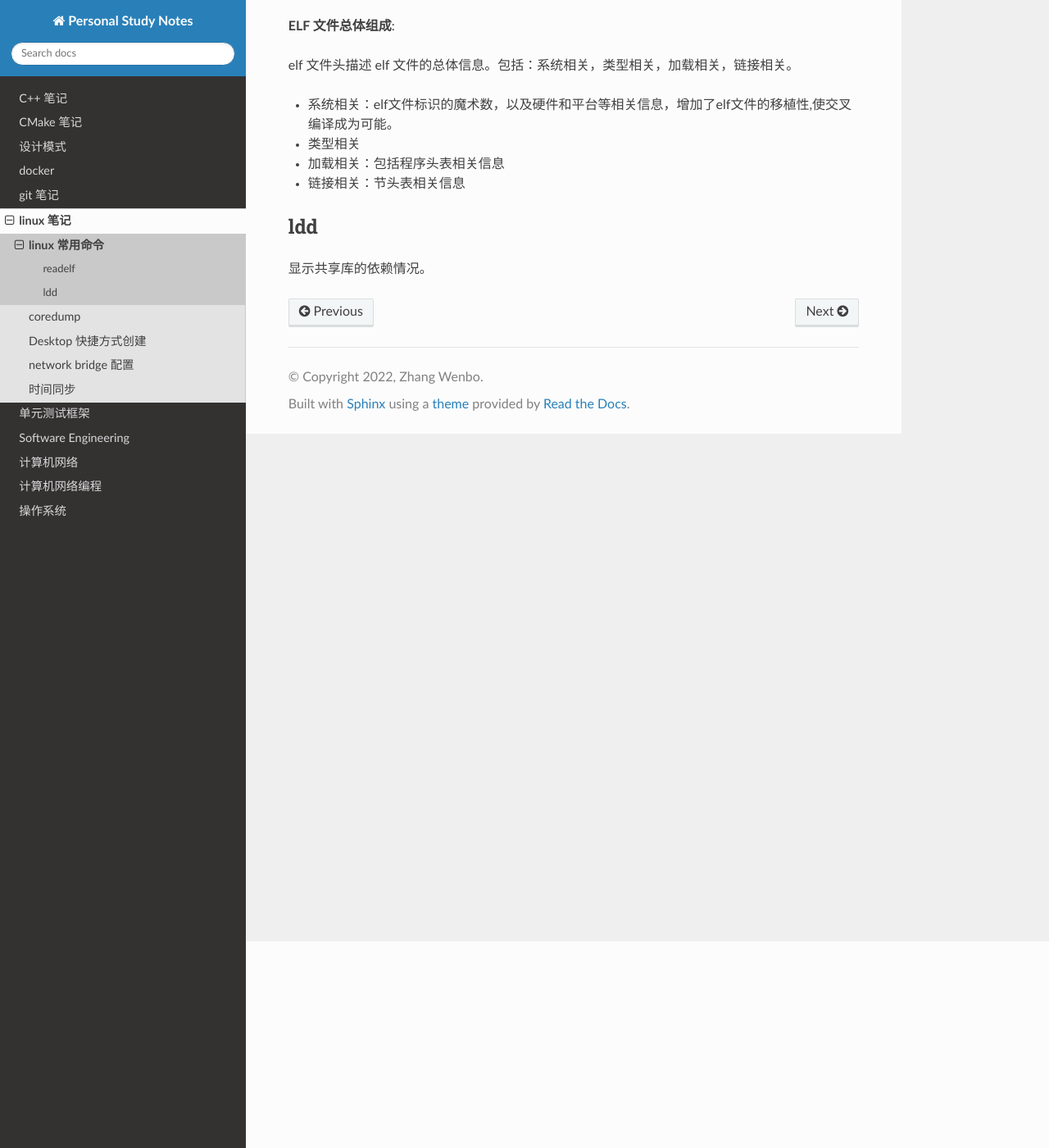
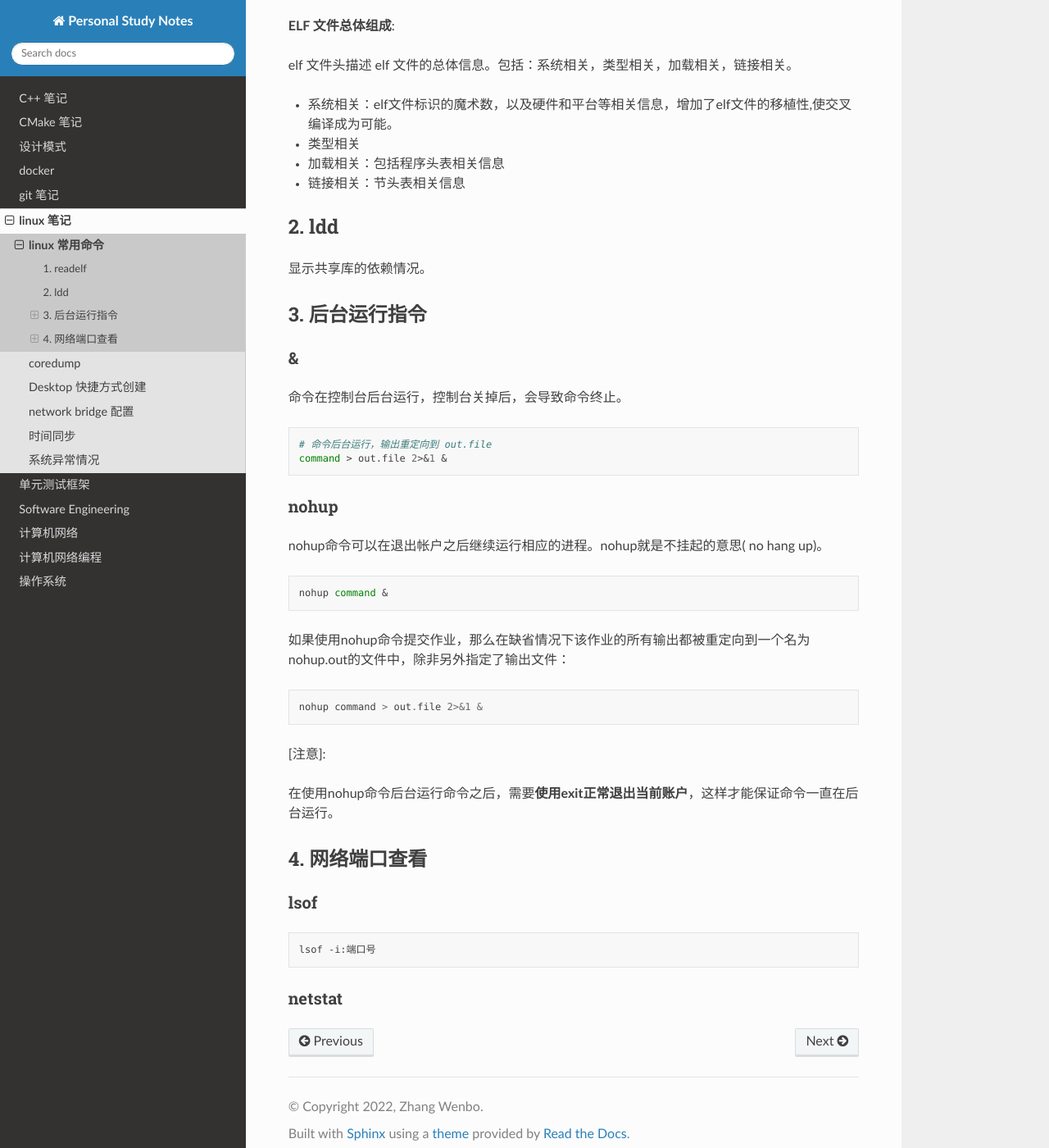
Before and after one commit to zwb-Shandow/StudyNotes, a Sphinx documentation site: the page built from source/linux/commands.md, in a window 1280 px wide and 1400 px high, scrolled down 252 px. Shown: the whole window at 82% size. Built offline with Sphinx 7.4.7 and the Read the Docs theme 2.0.0, drawn with Linux system fonts in a browser that asks for light colours.

Commit message:
update linux

````diff
--- a/source/linux/commands.md
+++ b/source/linux/commands.md
@@ -1,6 +1,6 @@
 # linux 常用命令
 
-## readelf
+## 1. readelf
 
 查看 elf 格式的目标文件(可重定位文件、可执行文件、共享目标文件)的信息。
 
@@ -13,6 +13,45 @@ elf 文件头描述 elf 文件的总体信息。包括：系统相关，类型
 - 加载相关：包括程序头表相关信息
 - 链接相关：节头表相关信息
 
-## ldd
+## 2. ldd
 
 显示共享库的依赖情况。
+
+## 3. 后台运行指令
+
+### &
+
+命令在控制台后台运行，控制台关掉后，会导致命令终止。
+
+```shell
+# 命令后台运行，输出重定向到 out.file
+command > out.file 2>&1 &
+```
+
+### nohup
+
+nohup命令可以在退出帐户之后继续运行相应的进程。nohup就是不挂起的意思( no hang up)。
+
+```shell
+nohup command &
+```
+
+如果使用nohup命令提交作业，那么在缺省情况下该作业的所有输出都被重定向到一个名为nohup.out的文件中，除非另外指定了输出文件：
+
+```
+nohup command > out.file 2>&1 &
+```
+
+[注意]:
+
+在使用nohup命令后台运行命令之后，需要**使用exit正常退出当前账户**，这样才能保证命令一直在后台运行。
+
+## 4. 网络端口查看
+
+### lsof
+
+```shell
+lsof -i:端口号
+```
+
+### netstat
--- a/source/linux/index.rst
+++ b/source/linux/index.rst
@@ -9,3 +9,4 @@ linux 笔记
    desktop
    network_bridge
    time_sync
+   系统异常情况
````
Also changed, not shown: source/linux/系统异常情况.md (added, +26 -0 lines).
